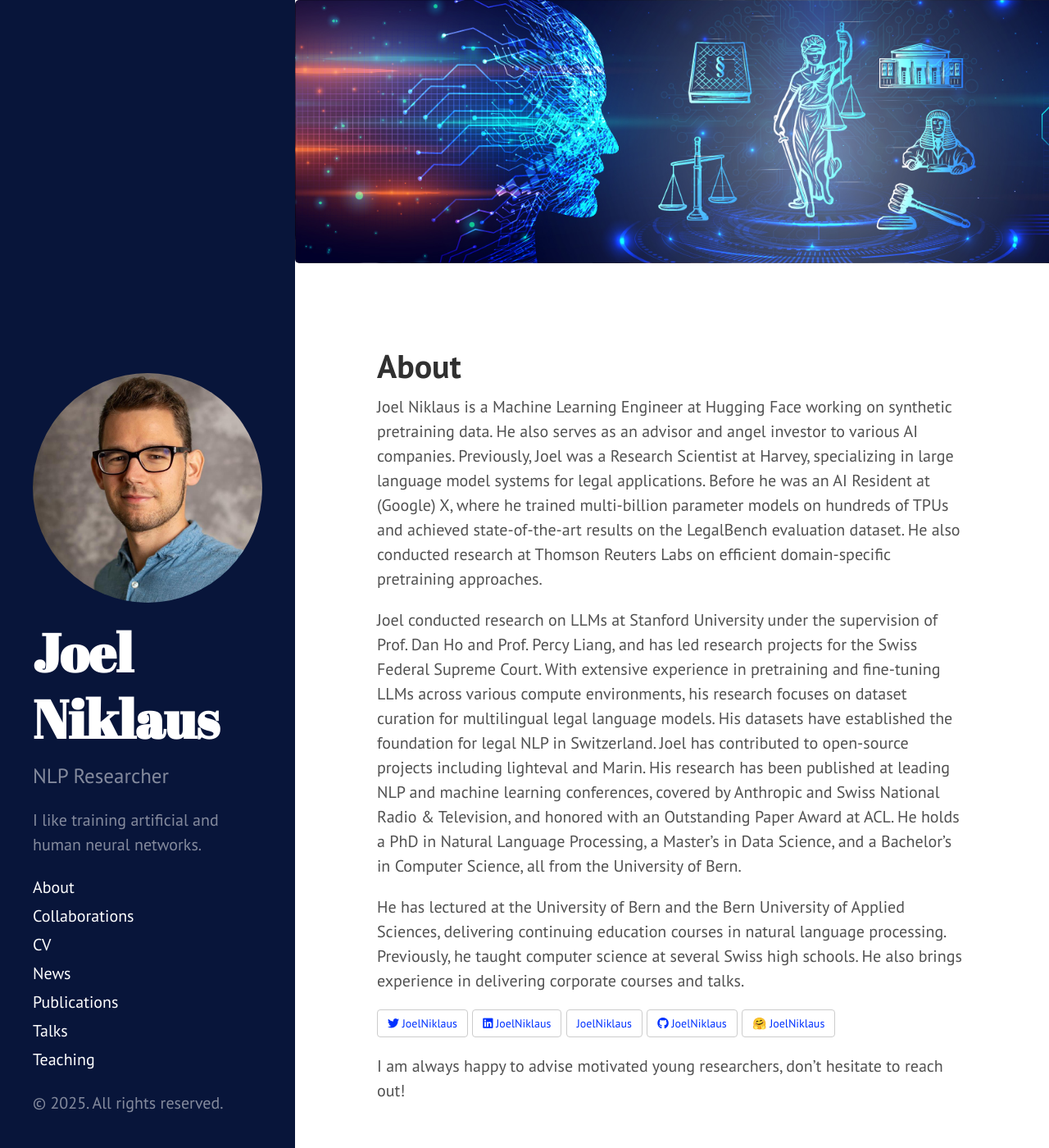
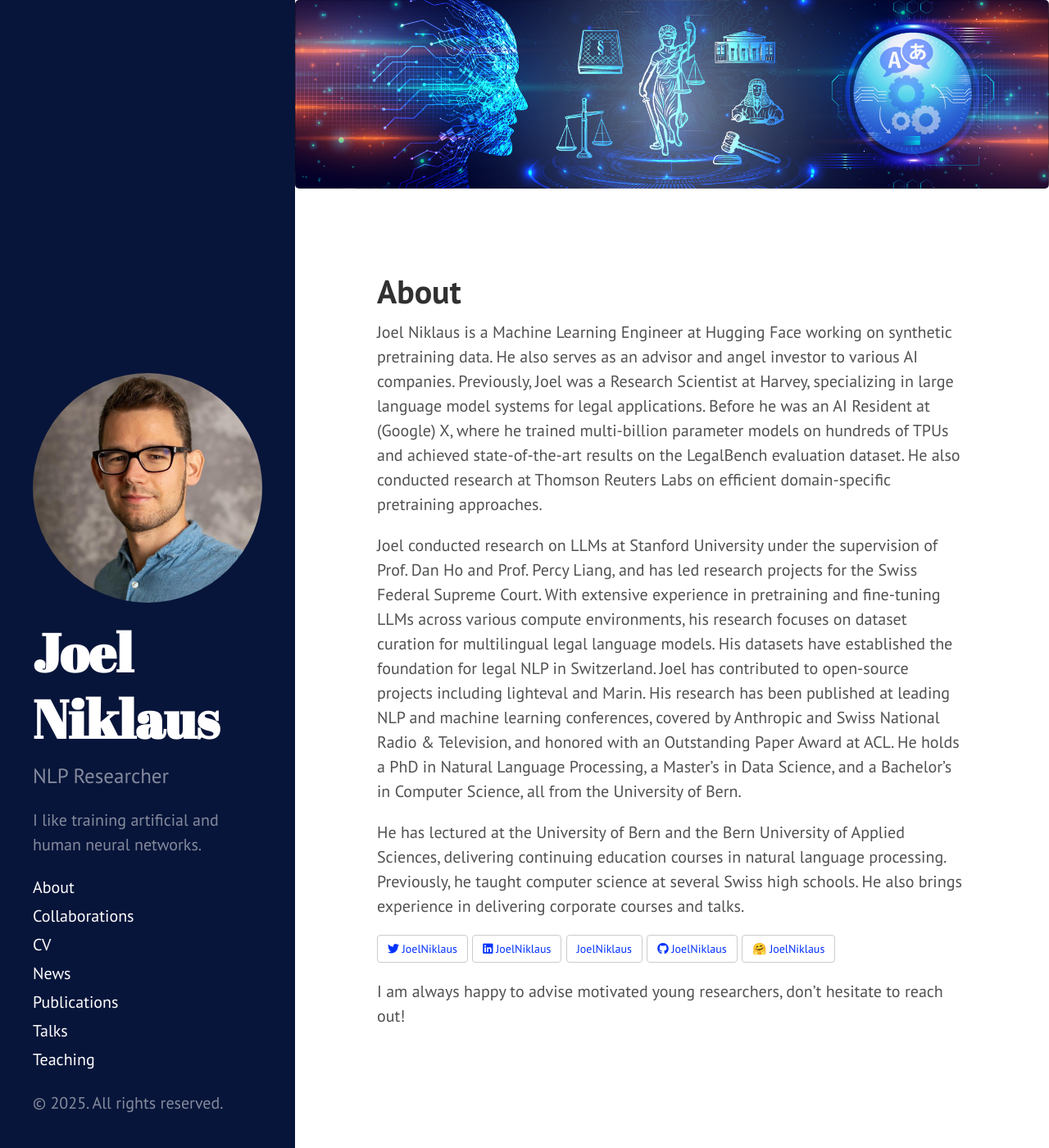
Before and after one commit to JoelNiklaus/joelniklaus.github.io, a Jekyll site: the page built from index.md, in a window 1280 px wide and 1400 px high. Shown: the whole window at 82% size. Built offline with Jekyll 4.4.1, drawn with Linux system fonts in a browser that asks for light colours; a style sheet for code colours, icons or effects is not loaded.

Commit message:
fixed banner positioning issue

```diff
--- a/public/css/hyde.css
+++ b/public/css/hyde.css
@@ -126,6 +126,14 @@
   padding-bottom: 4rem;
 }
 
+/* Banner image: responsive by default */
+.banner-image {
+  display: block;
+  width: 100%;
+  height: auto;
+  margin: 0 0 1rem;
+}
+
 @media (min-width: 48em) {
   .content {
     max-width: 48rem;
@@ -135,6 +143,7 @@
 
   .banner-image {
     margin-left: 18rem;
+    width: calc(100% - 18rem);
   }
 }
 
```
